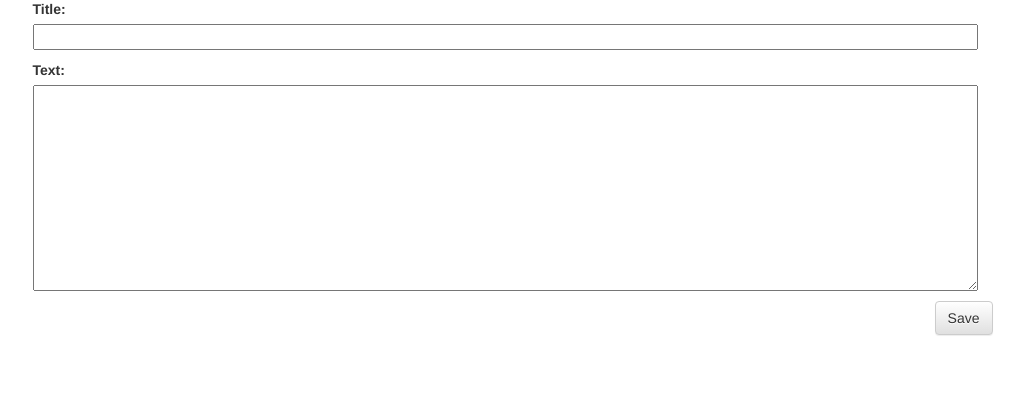
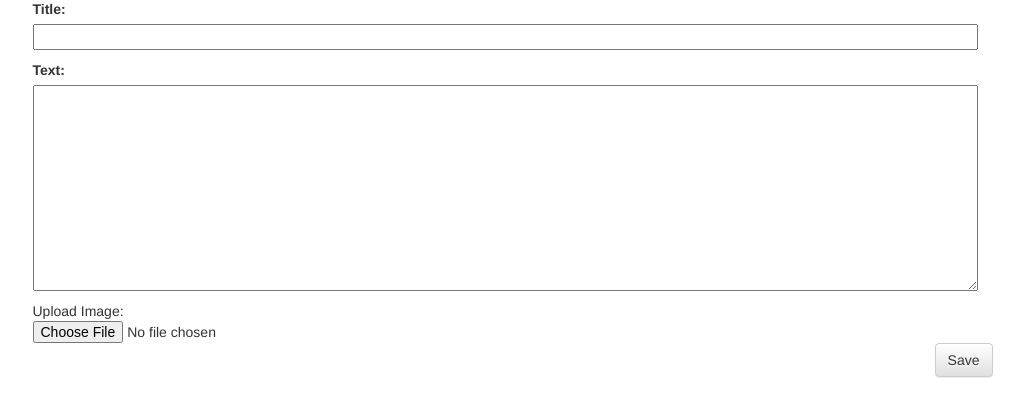
Before and after one commit to dejavn/my-first-blog, a Django app: page /post/new/ in a window 1280 px wide. Shown: the part 214-631 px from the top of the page, without its empty margins (135-1159 px from the left). Run offline with Django 3.2, Linux system fonts and the light colour scheme; some libraries are stand-ins or nearby versions.

Commit message:
update post edit html

```diff
--- a/blog/templates/blog/post_edit.html
+++ b/blog/templates/blog/post_edit.html
@@ -3,14 +3,13 @@
     <h1>New post</h1>
     <form method="POST" class="post-form" enctype="multipart/form-data">{% csrf_token %}
         {% load staticfiles %}
-
-
-<!--         <p>{{ form.as_p }}</p> -->
-        {{ form.instance.image }}
-
         <p><label for="id_title">Title:</label>
-            <input type="text" name="title" value="{{ form.instance.title }}" maxlength="200" required id="id_title" /></p>
+        <input type="text" name="title" value="{{ form.instance.title }}" maxlength="200" required id="id_title" /></p>
         <p><label for="id_text">Text:</label> <textarea name="text" cols="40" rows="10" required id="id_text">{{ form.instance.text }}</textarea></p>
+        {% if form.instance.image  %}
+            Currently: <a href="{% static form.instance.image.url  %} ">{{form.instance.image}}</a><br />
+        {% endif %}
+        <div>Upload Image: <input type="file" name="image" id="id_image" /></div>
         {% if form.instance.image  %}
             <img class="center-block" src="{% static form.instance.image.url  %} " width="800" alt="My image"/>
         {% endif %}
```
